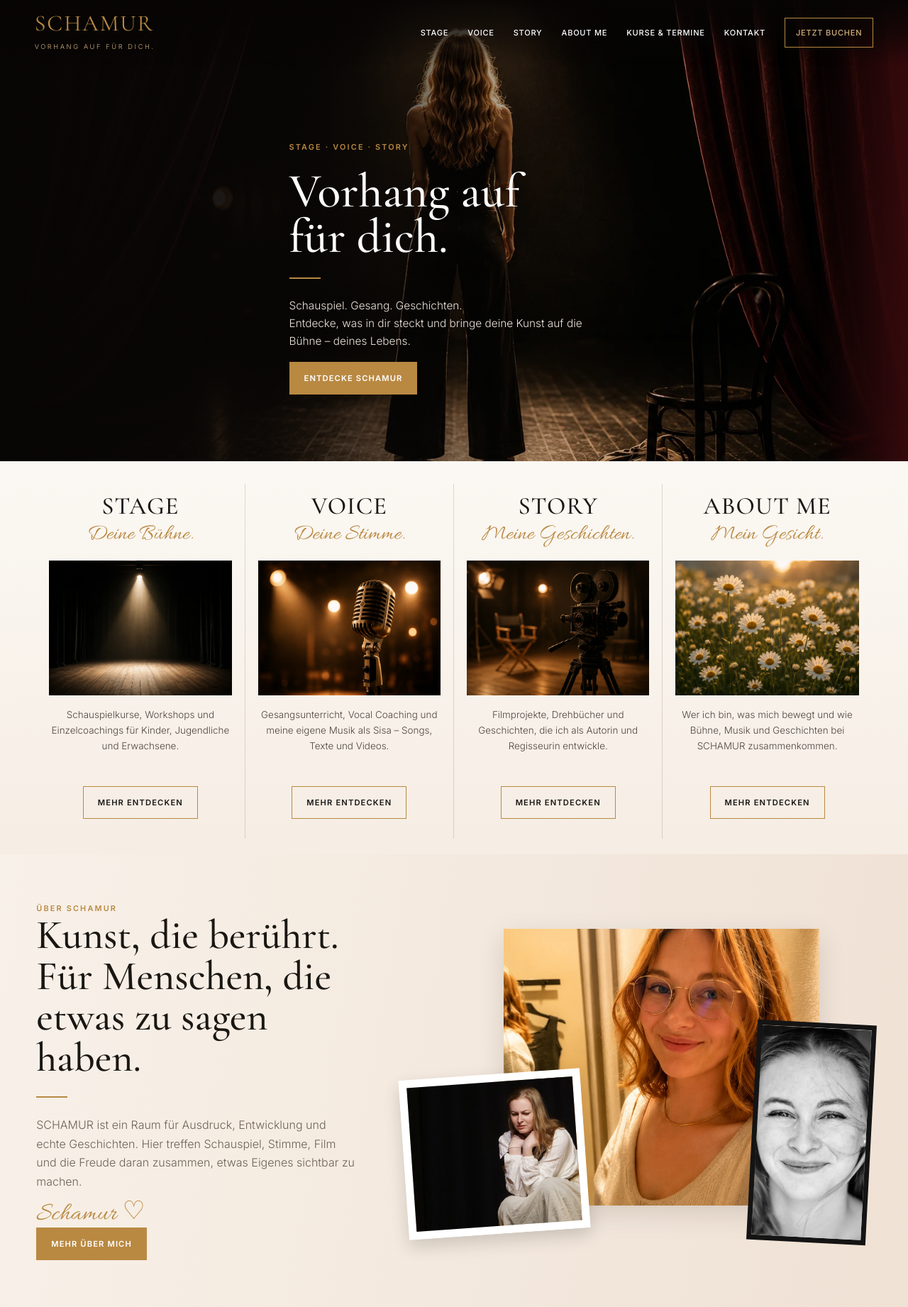
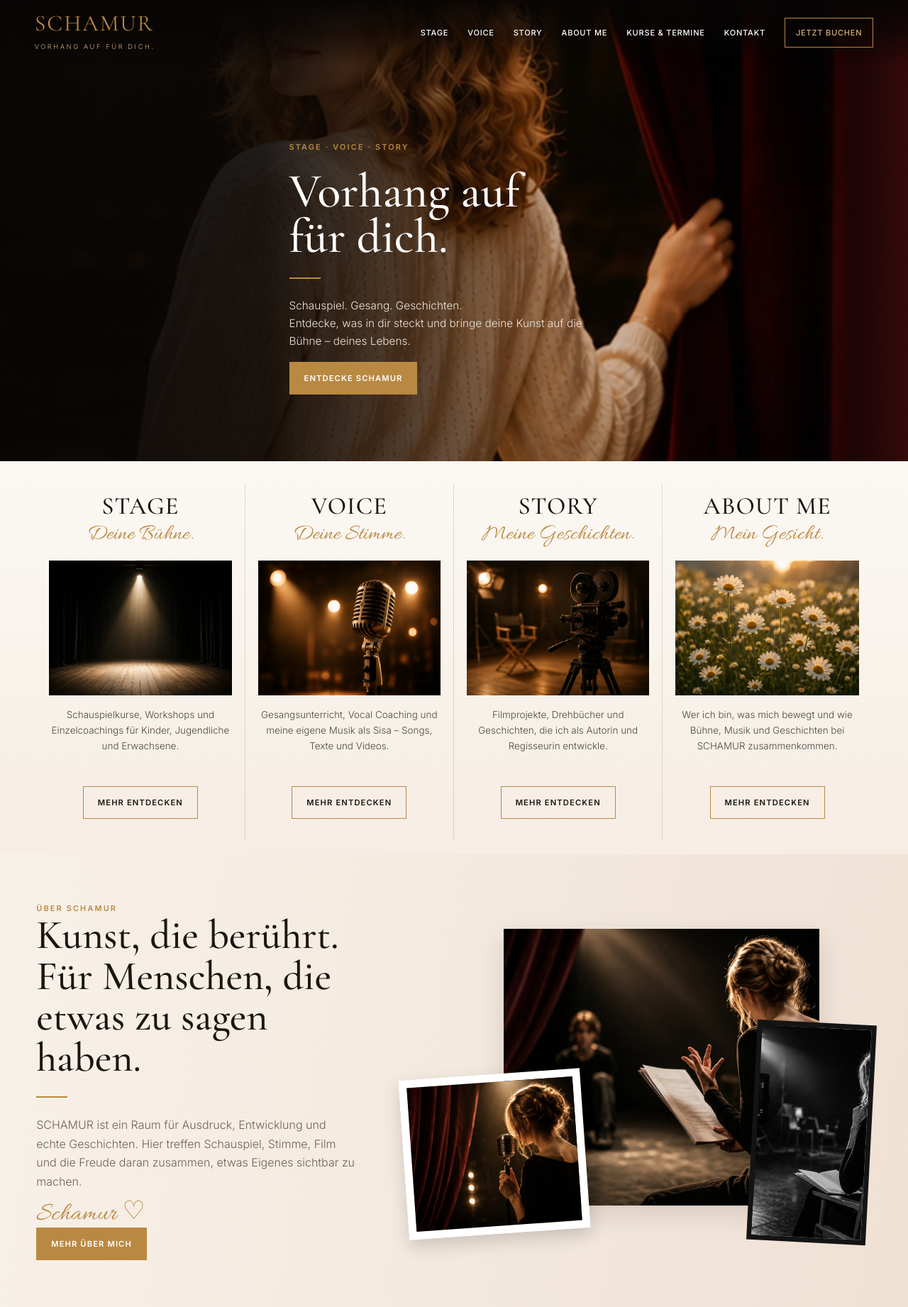
Before and after one commit to Sasisali/Schamur-, a plain HTML site: page 404.html in a window 1280 px wide. Shown: the top 1842 px of the page at 71% size. Drawn offline with nearby package versions, Linux system fonts and the light colour scheme.

Commit message:
Add files via upload

```diff
--- a/404.html
+++ b/404.html
@@ -81,9 +81,9 @@
       <a class="btn gold" href="about.html">Mehr über mich</a>
     </div>
     <div class="preview-collage">
-      <img class="main" src="about-portrait.webp" alt="Sarah">
-      <img class="polaroid" src="about-stage.webp" alt="Sarah auf der Bühne">
-      <img class="portrait" src="about-headshot.webp" alt="Portrait von Sarah">
+      <img class="main" src="stage-scene-work.webp" alt="Schauspiel und Szenenarbeit bei SCHAMUR">
+      <img class="polaroid" src="voice-performer.webp" alt="Gesang und Performance bei SCHAMUR">
+      <img class="portrait" src="story-director.webp" alt="Regie und Story bei SCHAMUR">
     </div>
   </div>
 </section>
--- a/styles.css
+++ b/styles.css
@@ -47,7 +47,7 @@ p{margin:1rem 0}
 .home-hero{position:relative;min-height:690px;color:white;display:flex;align-items:center;background:var(--black);overflow:hidden}
 .home-hero::before{content:"";position:absolute;inset:0;background:
  linear-gradient(90deg,rgba(8,6,5,.98) 0%,rgba(8,6,5,.88) 36%,rgba(8,6,5,.30) 60%,rgba(8,6,5,.05) 100%),
- url("hero-stage.webp") center 43%/cover no-repeat}
+ url("hero-curtain.webp") center 43%/cover no-repeat}
 .home-hero::after{content:"";position:absolute;right:0;top:0;bottom:0;width:15%;background:linear-gradient(90deg,transparent,rgba(74,13,16,.9))}
 .hero-content{position:relative;z-index:2;padding-top:110px;max-width:500px}
 .home-hero h1{color:white}
@@ -177,7 +177,7 @@ p{margin:1rem 0}
 @media(max-width:700px){
   .site-header{padding:15px 5vw;background:rgba(8,6,5,.96)}
   .wordmark{min-width:auto}.wordmark-main{font-size:1.6rem}.wordmark-sub{font-size:.48rem}
-  .home-hero{min-height:720px}.home-hero::before{background:linear-gradient(rgba(8,6,5,.55),rgba(8,6,5,.82)),url("hero-stage.webp") 56% center/cover no-repeat}
+  .home-hero{min-height:720px}.home-hero::before{background:linear-gradient(rgba(8,6,5,.55),rgba(8,6,5,.82)),url("hero-curtain.webp") 56% center/cover no-repeat}
   .hero-content{padding-top:100px;max-width:100%}
   h1{font-size:4.2rem}
   .world-grid,.offer-grid,.about-gallery,.contact-box,.music-feature,.project-card{grid-template-columns:1fr}
@@ -223,7 +223,7 @@ p{margin:1rem 0}
 .home-hero::before{
   background:
     linear-gradient(90deg,rgba(8,6,5,.97) 0%,rgba(8,6,5,.88) 30%,rgba(8,6,5,.42) 48%,rgba(8,6,5,.08) 67%,rgba(8,6,5,.02) 100%),
-    url("hero-stage.webp") 66% 42%/cover no-repeat;
+    url("hero-curtain.webp") 66% 42%/cover no-repeat;
 }
 .home-hero::after{
   width:11%;
@@ -244,7 +244,7 @@ p{margin:1rem 0}
   .home-hero::before{
     background:
       linear-gradient(rgba(8,6,5,.38),rgba(8,6,5,.82)),
-      url("hero-stage.webp") 61% center/cover no-repeat;
+      url("hero-curtain.webp") 61% center/cover no-repeat;
   }
   .home-hero h1{font-size:3.7rem}
 }
@@ -266,7 +266,7 @@ p{margin:1rem 0}
       rgba(8,6,5,.62) 44%,
       rgba(8,6,5,.20) 61%,
       rgba(8,6,5,.04) 100%),
-    url("hero-stage.webp") 68% center/cover no-repeat;
+    url("hero-curtain.webp") 68% center/cover no-repeat;
 }
 .home-hero::after{
   width:10%;
@@ -289,7 +289,7 @@ p{margin:1rem 0}
   .home-hero::before{
     background:
       linear-gradient(rgba(8,6,5,.42),rgba(8,6,5,.84)),
-      url("hero-stage.webp") 58% center/cover no-repeat;
+      url("hero-curtain.webp") 58% center/cover no-repeat;
   }
   .home-hero h1{font-size:3.65rem}
 }
```
Also changed, not shown: index.html (+3 -3 lines), README.txt, story-director.webp (added).
